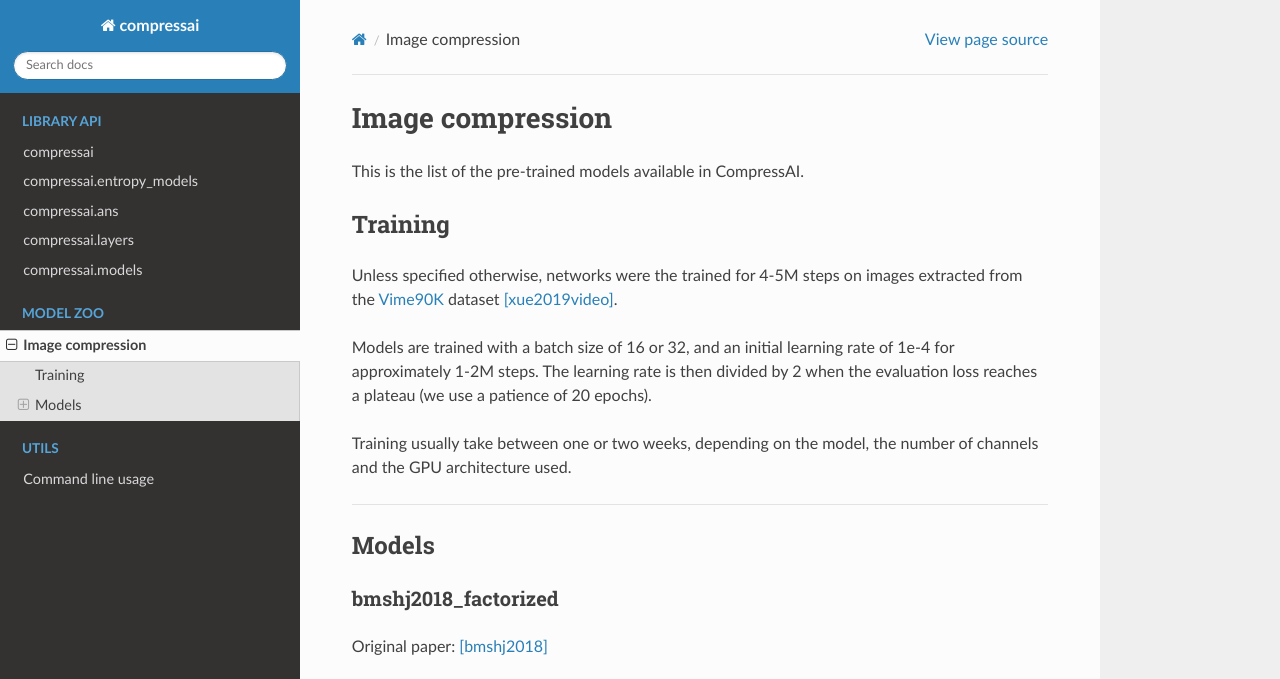
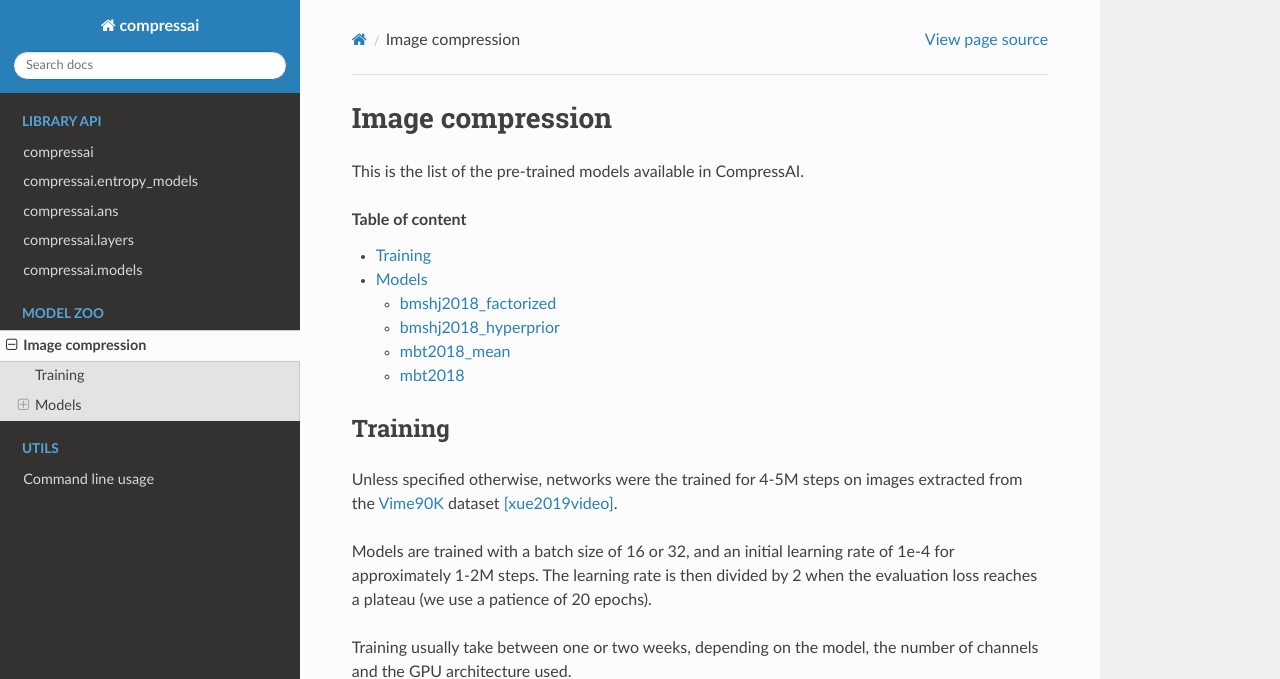
Before and after one commit to InterDigitalInc/CompressAI, a Sphinx documentation site: the page built from docs/source/zoo.rst, in a window 1280 px wide and 900 px high, cut to the strip 0-679 px from the top of the window. Built offline with Sphinx 7.4.7 and the Read the Docs theme 2.0.0, drawn with Linux system fonts in a browser that asks for light colours; pages that are not in the unit, such as notebooks, are missing from menus.

Commit message:
Add table of content in zoo module documentation

```diff
--- a/docs/source/zoo.rst
+++ b/docs/source/zoo.rst
@@ -4,6 +4,9 @@
 .. currentmodule:: compressai.zoo
 
 This is the list of the pre-trained models available in CompressAI.
+
+.. contents:: Table of content
+   :local:
 
 Training
 ~~~~~~~~
```
